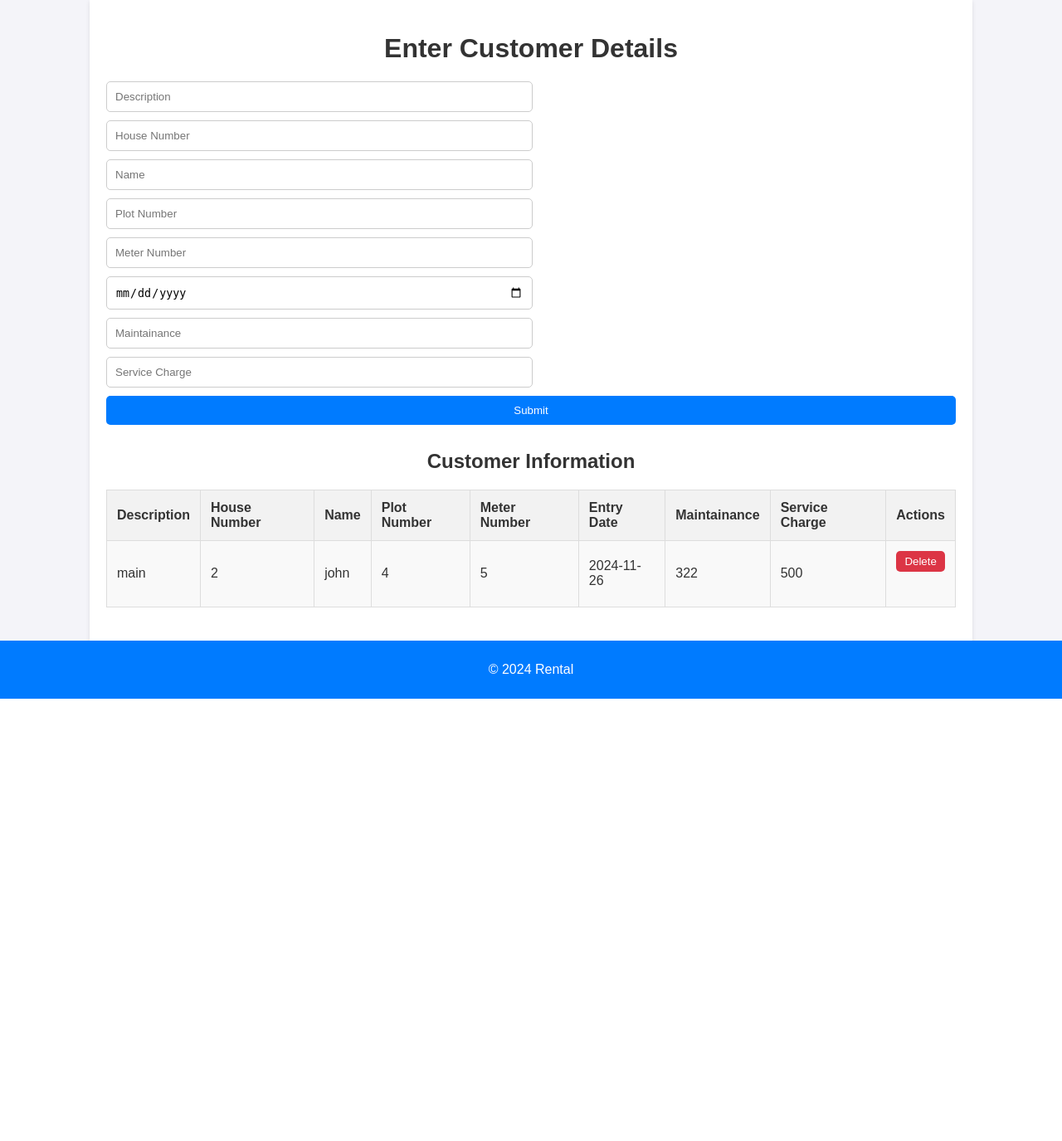
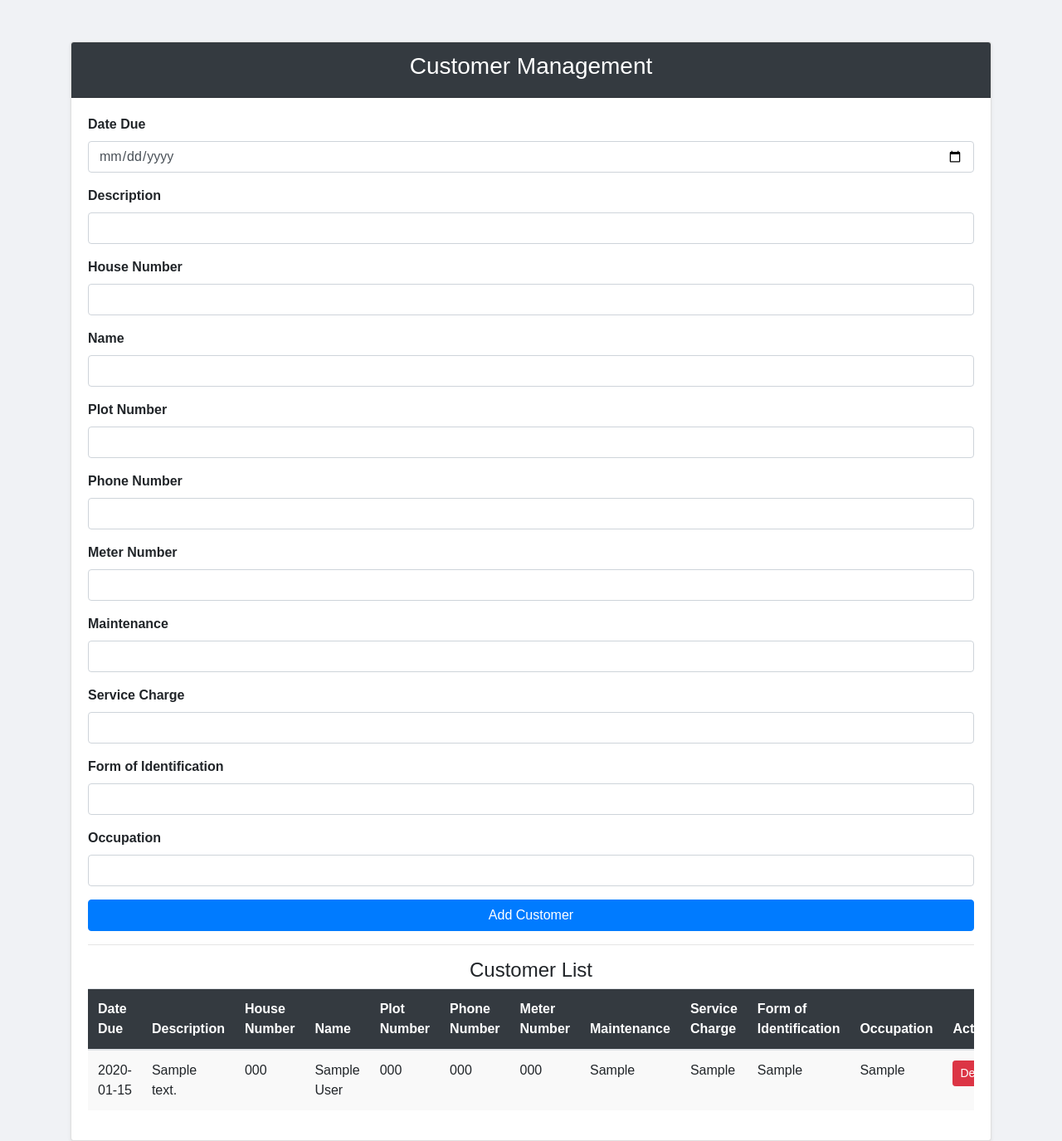
Before and after one commit to JOHN-KUN1/customer_tracker, a Flask app: page / in a window 1280 px wide. Shown: the whole page at 83% size. Before the commit the page ends 842 px from the top, so only its background shows below. Run offline with Flask 3, Linux system fonts and the light colour scheme; tables that the repository leaves empty hold one stand-in row (values such as "Sample post"); some libraries are stand-ins or nearby versions.

Commit message:
new database

```diff
--- a/app.py
+++ b/app.py
@@ -26,14 +26,17 @@ mail = Mail(app)
 # Define Customer Model
 class Customer(db.Model):
     id = db.Column(db.Integer, primary_key=True)
+    date_due = db.Column(db.DateTime, nullable=False)
     description = db.Column(db.String(200), nullable=False)
     house_number = db.Column(db.String(50), nullable=False)
     name = db.Column(db.String(100), nullable=False)
     plot_number = db.Column(db.String(50), nullable=False)
+    phone_number = db.Column(db.String(50), nullable=False)
     meter_number = db.Column(db.String(50), nullable=False)
-    entry_date = db.Column(db.DateTime, nullable=False)
     maintainance = db.Column(db.String(200), nullable=False)
     service_charge = db.Column(db.String(200), nullable=False)
+    form_of_identification = db.Column(db.String(200), nullable=False)
+    occupation = db.Column(db.String(100), nullable=False)
 
 with app.app_context():
     db.create_all()
@@ -42,19 +45,20 @@ with app.app_context():
 def index():
     if request.method == 'POST':
         customer = Customer(
+            date_due=datetime.strptime(request.form['date_due'], '%Y-%m-%d'),
             description=request.form['description'],
             house_number=request.form['house_number'],
             name=request.form['name'],
             plot_number=request.form['plot_number'],
+            phone_number=request.form['phone_number'],
             meter_number=request.form['meter_number'],
-            entry_date=datetime.strptime(request.form['entry_date'], '%Y-%m-%d'),
             maintainance=request.form['maintainance'],
-            service_charge=request.form['service_charge']
-        )
+            service_charge=request.form['service_charge'],
+            form_of_identification=request.form['form_of_identification'],
+            occupation=request.form['occupation'])
         db.session.add(customer)
         db.session.commit()
         return redirect(url_for('index'))
-
     customers = Customer.query.all()
     return render_template('index.html', customers=customers)
 
--- a/tempCodeRunnerFile.py
+++ b/tempCodeRunnerFile.py
@@ -1 +1,4 @@
-# Check once every day
+def send_rent_due_email(customer):
+    msg = Message('Rent Due Reminder', sender='kun405222@gmail.com', recipients=['elitejhn5@gmail.com'])
+    msg.body = f"Rent for {customer.name} is due."
+    mail.send(msg)
--- a/templates/index.html
+++ b/templates/index.html
@@ -3,59 +3,152 @@
 <head>
     <meta charset="UTF-8">
     <meta name="viewport" content="width=device-width, initial-scale=1.0">
-    <link rel="stylesheet" href="{{ url_for('static', filename='style.css') }}">
-    <title>Customer Details</title>
+    <title>Customer Management</title>
+    <!-- Bootstrap CSS -->
+    <link href="https://maxcdn.bootstrapcdn.com/bootstrap/4.5.2/css/bootstrap.min.css" rel="stylesheet">
+    <style>
+        body {
+            background-color: #f0f2f5;
+            font-family: 'Arial', sans-serif;
+        }
+        .container {
+            margin-top: 50px;
+        }
+        .card-header {
+            background-color: #343a40;
+            color: white;
+        }
+        .btn-primary {
+            background-color: #007bff;
+            border-color: #007bff;
+        }
+        .btn-primary:hover {
+            background-color: #0056b3;
+            border-color: #0056b3;
+        }
+        .form-group label {
+            font-weight: bold;
+        }
+        .table {
+            background-color: white;
+        }
+        .table thead th {
+            background-color: #343a40;
+            color: white;
+        }
+        .table-striped tbody tr:nth-of-type(odd) {
+            background-color: #f9f9f9;
+        }
+    </style>
 </head>
 <body>
+
 <div class="container">
-        <h1>Enter Customer Details</h1>
-        <form method="POST">
-            <input type="text" name="description" placeholder="Description" required>
-            <input type="text" name="house_number" placeholder="House Number" required>
-            <input type="text" name="name" placeholder="Name" required>
-            <input type="text" name="plot_number" placeholder="Plot Number" required>
-            <input type="text" name="meter_number" placeholder="Meter Number" required>
-            <input type="date" name="entry_date" placeholder="Entry Date" required>
-            <input type="text" name="maintainance" placeholder="Maintainance" required>
-            <input type="text" name="service_charge" placeholder="Service Charge" required>
-            <button type="submit">Submit</button>
+    <div class="card shadow-sm">
+        <div class="card-header text-center">
+            <h3>Customer Management</h3>
+        </div>
+        <div class="card-body">
+            <form method="POST" action="/">
+                <div class="form-group">
+                    <label for="date_due">Date Due</label>
+                    <input type="date" class="form-control" id="date_due" name="date_due" required>
+                </div>
+                <div class="form-group">
+                    <label for="description">Description</label>
+                    <input type="text" class="form-control" id="description" name="description" required>
+                </div>
+                <div class="form-group">
+                    <label for="house_number">House Number</label>
+                    <input type="text" class="form-control" id="house_number" name="house_number" required>
+                </div>
+                <div class="form-group">
+                    <label for="name">Name</label>
+                    <input type="text" class="form-control" id="name" name="name" required>
+                </div>
+                <div class="form-group">
+                    <label for="plot_number">Plot Number</label>
+                    <input type="text" class="form-control" id="plot_number" name="plot_number" required>
+                </div>
+                <div class="form-group">
+                    <label for="phone_number">Phone Number</label>
+                    <input type="text" class="form-control" id="phone_number" name="phone_number" required>
+                </div>
+                <div class="form-group">
+                    <label for="meter_number">Meter Number</label>
+                    <input type="text" class="form-control" id="meter_number" name="meter_number" required>
+                </div>
+                <div class="form-group">
+                    <label for="maintainance">Maintenance</label>
+                    <input type="text" class="form-control" id="maintainance" name="maintainance" required>
+                </div>
+                <div class="form-group">
+                    <label for="service_charge">Service Charge</label>
+                    <input type="text" class="form-control" id="service_charge" name="service_charge" required>
+                </div>
+                <div class="form-group">
+                    <label for="form_of_identification">Form of Identification</label>
+                    <input type="text" class="form-control" id="form_of_identification" name="form_of_identification" required>
+                </div>
+                <div class="form-group">
+                    <label for="occupation">Occupation</label>
+                    <input type="text" class="form-control" id="occupation" name="occupation" required>
+                </div>
+                <button type="submit" class="btn btn-primary btn-block">Add Customer</button>
             </form>
-
-        <h2>Customer Information</h2>
-        <table>
+            <hr>
+            <h4 class="text-center">Customer List</h4>
+            <div class="table-responsive">
+                <table class="table table-striped">
+                    <thead>
                         <tr>
+                            <th>Date Due</th>
                             <th>Description</th>
                             <th>House Number</th>
                             <th>Name</th>
                             <th>Plot Number</th>
+                            <th>Phone Number</th>
                             <th>Meter Number</th>
-                <th>Entry Date</th>
-                <th>Maintainance</th>
+                            <th>Maintenance</th>
                             <th>Service Charge</th>
-                <th>Actions</th>
+                            <th>Form of Identification</th>
+                            <th>Occupation</th>
+                            <th>Action</th>
                         </tr>
+                    </thead>
+                    <tbody>
                         {% for customer in customers %}
                         <tr>
+                            <td>{{ customer.date_due.strftime('%Y-%m-%d') }}</td>
                             <td>{{ customer.description }}</td>
                             <td>{{ customer.house_number }}</td>
                             <td>{{ customer.name }}</td>
                             <td>{{ customer.plot_number }}</td>
+                            <td>{{ customer.phone_number }}</td>
                             <td>{{ customer.meter_number }}</td>
-                <td>{{ customer.entry_date.strftime('%Y-%m-%d') }}</td>
                             <td>{{ customer.maintainance }}</td>
                             <td>{{ customer.service_charge }}</td>
+                            <td>{{ customer.form_of_identification }}</td>
+                            <td>{{ customer.occupation }}</td>
                             <td>
                                 <form method="POST" action="/delete">
                                     <input type="hidden" name="customer_id" value="{{ customer.id }}">
-                        <button type="submit" class="delete-button">Delete</button>
+                                    <button type="submit" class="btn btn-danger btn-sm">Delete</button>
                                 </form>
                             </td>
                         </tr>
                         {% endfor %}
+                    </tbody>
                 </table>
             </div>
-    <footer>
-        <p>&copy; 2024 Rental</p>
-    </footer>
+        </div>
+    </div>
+</div>
+
+<!-- Bootstrap JS and dependencies -->
+<script src="https://code.jquery.com/jquery-3.5.1.slim.min.js"></script>
+<script src="https://cdn.jsdelivr.net/npm/@popperjs/core@2.9.2/dist/umd/popper.min.js"></script>
+<script src="https://maxcdn.bootstrapcdn.com/bootstrap/4.5.2/js/bootstrap.min.js"></script>
+
 </body>
 </html>
```
Also changed, not shown: instance/customers.db. Lines whose indentation alone changed are shown as unchanged.
